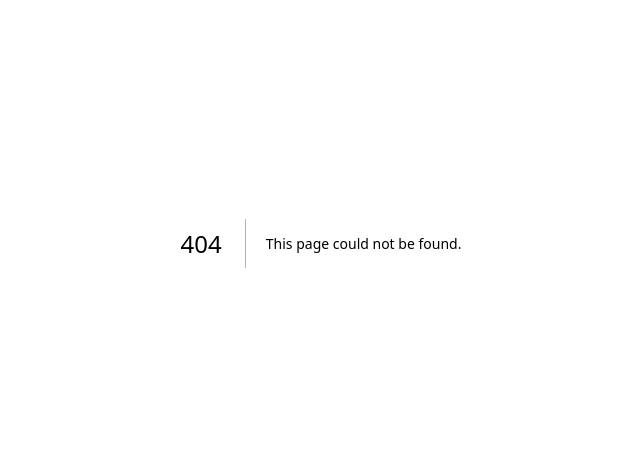
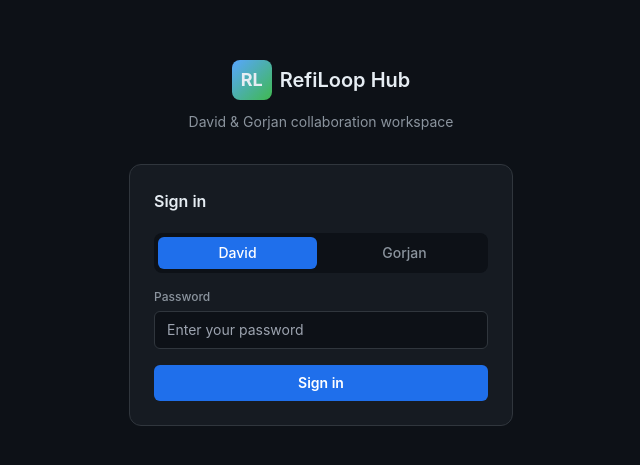
Before and after one commit to FractionalEmpire/refiloop-hub, a Next.js app: page /login in a window 1280 px wide. Before the commit this address had no page. Shown: the part 157-622 px from the top of the page, without its empty margins (319-959 px from the left). Built offline with nearby package versions, Linux system fonts and the light colour scheme.

Commit message:
add app/login/page.tsx

```diff
--- /dev/null
+++ b/app/login/page.tsx
@@ -0,0 +1,119 @@
+"use client";
+import { useState } from "react";
+import { useRouter, useSearchParams } from "next/navigation";
+import { Suspense } from "react";
+
+function LoginForm() {
+  const router = useRouter();
+  const searchParams = useSearchParams();
+  const next = searchParams.get("next") || "/dashboard";
+  const [username, setUsername] = useState<"david" | "gorjan">("david");
+  const [password, setPassword] = useState("");
+  const [error, setError] = useState("");
+  const [loading, setLoading] = useState(false);
+
+  async function handleSubmit(e: React.FormEvent) {
+    e.preventDefault();
+    setLoading(true);
+    setError("");
+    const res = await fetch("/api/login", {
+      method: "POST",
+      headers: { "Content-Type": "application/json" },
+      body: JSON.stringify({ username, password }),
+    });
+    if (res.ok) {
+      router.push(next);
+      router.refresh();
+    } else {
+      setError("Wrong password. Try again.");
+      setLoading(false);
+    }
+  }
+
+  return (
+    <div className="min-h-screen flex items-center justify-center" style={{ background: "#0d1117" }}>
+      <div className="w-full max-w-sm">
+        {/* Logo */}
+        <div className="text-center mb-8">
+          <div className="inline-flex items-center gap-2 mb-3">
+            <div className="w-10 h-10 rounded-lg flex items-center justify-center text-lg font-bold"
+              style={{ background: "linear-gradient(135deg, #58a6ff, #3fb950)" }}>
+              RL
+            </div>
+            <span className="text-xl font-semibold" style={{ color: "#e6edf3" }}>RefiLoop Hub</span>
+          </div>
+          <p style={{ color: "#8b949e" }} className="text-sm">David &amp; Gorjan collaboration workspace</p>
+        </div>
+
+        {/* Card */}
+        <div className="rounded-xl border p-6" style={{ background: "#161b22", borderColor: "#30363d" }}>
+          <h2 className="text-base font-semibold mb-5" style={{ color: "#e6edf3" }}>Sign in</h2>
+
+          {/* User toggle */}
+          <div className="flex gap-2 mb-4 p-1 rounded-lg" style={{ background: "#0d1117" }}>
+            {(["david", "gorjan"] as const).map((u) => (
+              <button
+                key={u}
+                type="button"
+                onClick={() => setUsername(u)}
+                className="flex-1 py-1.5 rounded-md text-sm font-medium transition-all"
+                style={{
+                  background: username === u ? (u === "david" ? "#1f6feb" : "#1a7f37") : "transparent",
+                  color: username === u ? "#fff" : "#8b949e",
+                }}
+              >
+                {u === "david" ? "David" : "Gorjan"}
+              </button>
+            ))}
+          </div>
+
+          <form onSubmit={handleSubmit} className="space-y-4">
+            <div>
+              <label className="block text-xs font-medium mb-1.5" style={{ color: "#8b949e" }}>
+                Password
+              </label>
+              <input
+                type="password"
+                value={password}
+                onChange={(e) => setPassword(e.target.value)}
+                placeholder="Enter your password"
+                required
+                className="w-full px-3 py-2 rounded-md text-sm outline-none transition-colors"
+                style={{
+                  background: "#0d1117",
+                  border: "1px solid #30363d",
+                  color: "#e6edf3",
+                }}
+                onFocus={(e) => (e.target.style.borderColor = "#58a6ff")}
+                onBlur={(e) => (e.target.style.borderColor = "#30363d")}
+              />
+            </div>
+            {error && (
+              <p className="text-xs" style={{ color: "#f85149" }}>{error}</p>
+            )}
+            <button
+              type="submit"
+              disabled={loading}
+              className="w-full py-2 rounded-md text-sm font-semibold transition-opacity"
+              style={{
+                background: username === "david" ? "#1f6feb" : "#1a7f37",
+                color: "#fff",
+                opacity: loading ? 0.6 : 1,
+              }}
+            >
+              {loading ? "Signing in…" : "Sign in"}
+            </button>
+          </form>
+        </div>
+      </div>
+    </div>
+  );
+}
+
+export default function LoginPage() {
+  return (
+    <Suspense>
+      <LoginForm />
+    </Suspense>
+  );
+}
```
